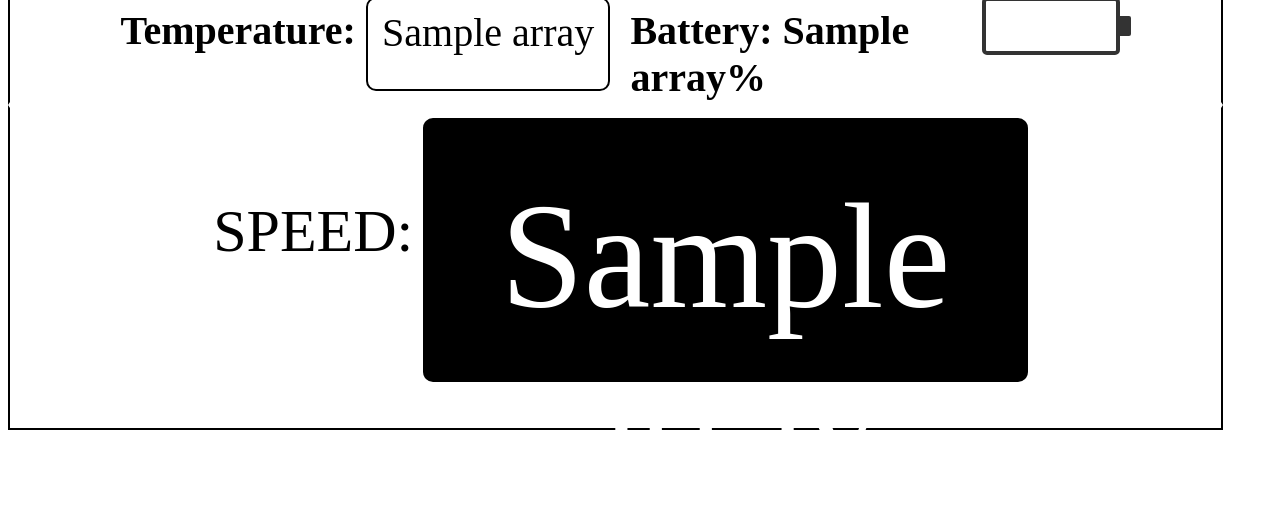
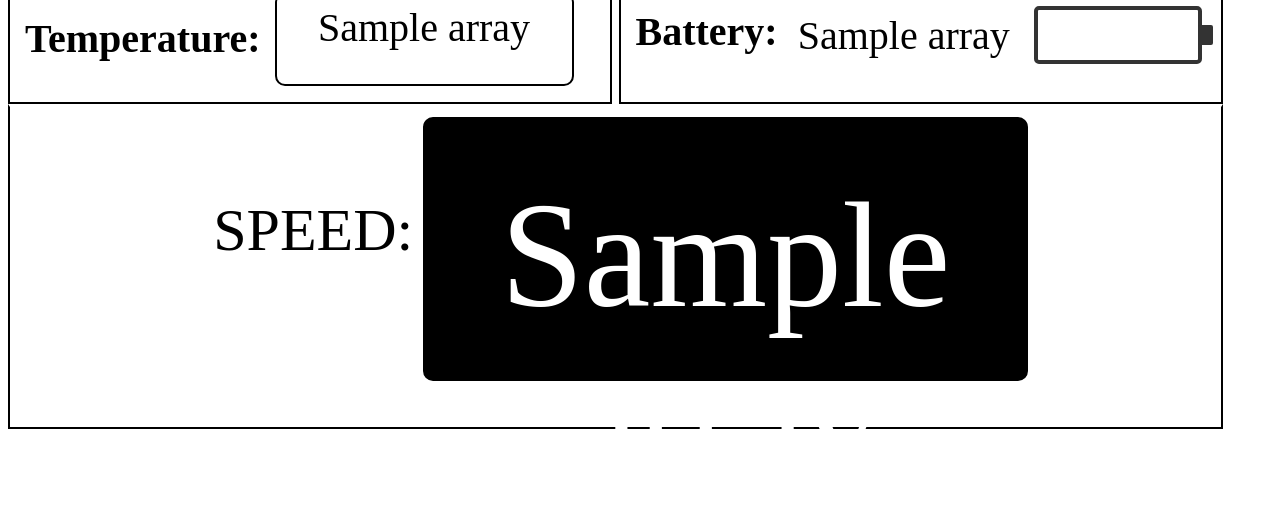
Before and after one commit to magmabandit/ER-sensors-microcontrollers, a Flask app: template pi/client-programs/templates/index.html in a window 1280 px wide. Shown: the part 386-900 px from the top of the page. After the commit the page ends 815 px from the top, so only its background shows below. Run offline with Flask 3, Linux system fonts and the light colour scheme; the template is opened without the code that fills it: most values are stand-ins (such as "Sample title", 1, 10 or a date in 2020); some libraries are stand-ins or nearby versions.

Commit message:
Display Updates

```diff
--- a/pi/client-programs/static/style.css
+++ b/pi/client-programs/static/style.css
@@ -45,6 +45,14 @@
 .label_text {
   color: black;
   display: flex;
+  justify-content:left;
+  font-size: 40px;
+  padding: 10px;
+}
+
+.battery-box {
+  color: black;
+  display: flex;
   justify-content:center;
   font-size: 40px;
   padding: 10px;
@@ -133,6 +160,12 @@
   font-size: 40px;
 }
 
+.label_text,
+.temperature-box {
+    display: inline-block;
+    vertical-align: middle; /* Align them properly */
+    margin-right: 0px; /* Add spacing */
+}
 
 .speed-box {
   width: 50%;
@@ -175,3 +208,11 @@
   /* background-color: #4caf50; */
   border-radius: 5px;
 }
+
+.label_text,
+.battery-box,
+.battery {
+    display: inline-block;
+    vertical-align: middle; /* Align them properly */
+    margin-right: 0px; /* Add spacing */
+}
--- a/pi/client-programs/templates/index.html
+++ b/pi/client-programs/templates/index.html
@@ -17,8 +17,10 @@
         socket.on('update_data', function(data) {
             console.log("Received data", data);
             document.querySelector('.speed-box').innerText = parseFloat(data.array_data[0]).toFixed(2);
-            document.querySelector('.battery-container').innerText = parseFloat(data.array_data[1]).toFixed(2);
+            document.querySelector('.battery-box').innerText = parseFloat(data.array_data[1]).toFixed(2);
+            //TODO: Add something to update the battery in battery-level box
             document.querySelector('.temperature-box').innerText = parseFloat(data.array_data[2]).toFixed(2);
+            //TODO: Add something to update the color of temp box
         });
         </script>
 
@@ -27,22 +29,28 @@
             width="450" length="1000"/>
             <!-- TUFTS Electric Racing -->
         </div>
+
         <div class = "container1">
-            <div class = "temp_container">
+            <!-- <div class = "temp_container"> -->
                 <label><div class = "label_text">
                     <strong>Temperature: </strong>
                 </div></label>
                 <div class = "temperature-box" id="temperature"> {{ array_data[2] }} </div>
-            </div>
-            <div class = "battery_container">
+            <!-- </div> -->
+        </div>
+
+        <div class = "container3">
+            <!-- <div class = "battery_container"> -->
                 <label><div class="label_text">
-                    <strong>Battery: {{ array_data[1] }}% </strong>
+                    <strong>Battery: </strong>
+                    <div class = "battery-box">{{ array_data[1] }} </div>
                 </div></label>
                 <div class="battery">
                     <div class="battery-level" id="batteryLevel"></div>
                 </div>
-            </div>
+            <!-- </div>     -->
         </div>
+
         <div class="container2">
             <label><div class="label_speed"><br>SPEED:</div></label>
             <div class = "speed-box"> {{ array_data[0] }} </div>
```
Also changed, not shown: other parts of pi/client-programs/static/style.css (+26 -7 lines).
